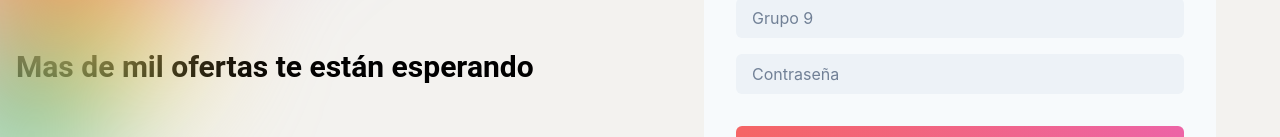
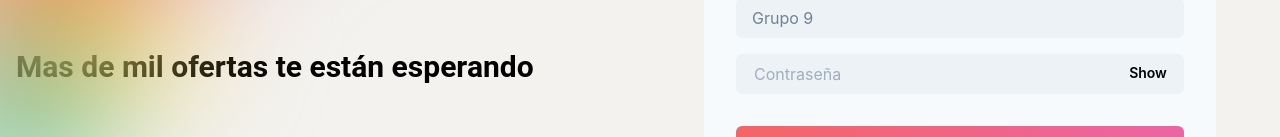
Before and after one commit to lucasangelino/jobbank, a React (Create React App) app: page /login in a window 1280 px wide. Shown: the part 250-387 px from the top of the page. Built offline with nearby package versions, Linux system fonts and the light colour scheme.

Commit message:
JBB Login and Register

```diff
--- a/src/components/auth/Login.js
+++ b/src/components/auth/Login.js
@@ -1,4 +1,4 @@
-import { useCallback, useState } from "react";
+import { useState } from "react";
 import {
   Box,
   Heading,
@@ -10,6 +10,8 @@
   SimpleGrid,
   Icon,
   useBreakpointValue,
+  InputGroup,
+  InputRightElement,
 } from "@chakra-ui/react";
 import { Link } from "react-router-dom";
 
@@ -82,6 +84,7 @@
 };
 
 const LoginForm = () => {
+  const [show, setShow] = useState(false);
   const [login, setLogin] = useState({
     user: "",
     password: "",
@@ -97,6 +100,8 @@
   const handleLoginClick = () => {
     console.log(login);
   };
+
+  const handleClick = () => setShow(!show);
 
   return (
     <Stack
@@ -129,17 +134,20 @@
             }}
             onChange={handleInputchange}
           />
-          <Input
-            name="password"
-            placeholder="Contraseña"
-            bg={"gray.100"}
-            border={0}
-            color={"gray.500"}
-            _placeholder={{
-              color: "gray.500",
-            }}
-            onChange={handleInputchange}
-          />
+          <InputGroup size="md">
+            <Input
+              name="password"
+              pr="4.5rem"
+              type={show ? "text" : "password"}
+              placeholder="Contraseña"
+              onChange={handleInputchange}
+            />
+            <InputRightElement width="4.5rem">
+              <Button h="1.75rem" size="sm" onClick={handleClick}>
+                {show ? "Hide" : "Show"}
+              </Button>
+            </InputRightElement>
+          </InputGroup>
         </Stack>
         <Button
           fontFamily={"heading"}
```
